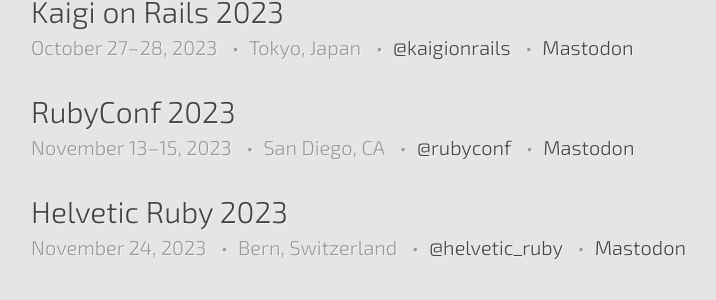
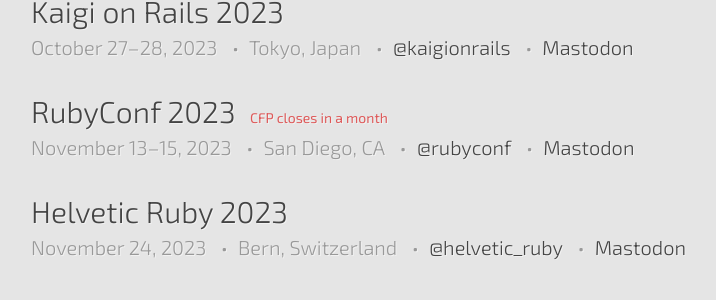
Before and after one commit to ruby-conferences/ruby-conferences.github.io, a Jekyll site: the page built from index.html, in a window 1280 px wide and 900 px high, scrolled down 1418 px. Shown: the part 151-451 px from the top of the window, without its empty margins (209-925 px from the left). Built offline with Jekyll 4.4.1, drawn with Linux system fonts in a browser that asks for light colours.

Commit message:
Add CFP dates to RubyConf 2023

```diff
--- a/_data/conferences.yml
+++ b/_data/conferences.yml
@@ -2337,6 +2337,8 @@
   url: https://rubyconf.org
   twitter: rubyconf
   mastodon: https://ruby.social/@rubyconf
+  cfp_phrase: CFP closes
+  cfp_date: 2023-08-20
 
 - name: Helvetic Ruby 2023
   location: Bern, Switzerland
```
